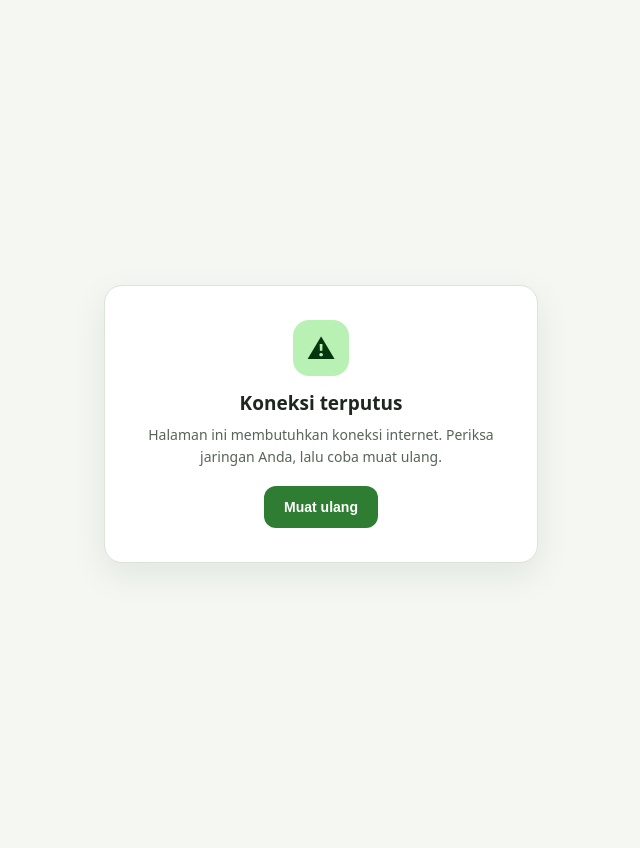
After one commit to ha-neko/pondokhuda, a Laravel app: page /offline.html in a window 1280 px wide. The commit adds this page. Shown: the whole page, without its empty margins (319-959 px from the left). Run offline with Laravel 8, Linux system fonts and the light colour scheme.

Commit message:
feat(web): add PWA for management portal

```diff
--- /dev/null
+++ b/web/public/offline.html
@@ -0,0 +1,39 @@
+<!doctype html>
+<html lang="id">
+<head>
+  <meta charset="UTF-8">
+  <meta name="viewport" content="width=device-width, initial-scale=1">
+  <title>Koneksi terputus · Pondok Huda</title>
+  <style>
+    body {
+      margin: 0; min-height: 100dvh; display: grid; place-items: center;
+      font-family: ui-sans-serif, system-ui, -apple-system, "Segoe UI", Roboto, Arial, sans-serif;
+      background: #f4f7f2; color: #1e2620; text-align: center; padding: 24px;
+    }
+    .card {
+      max-width: 380px; background: #ffffff; border: 1px solid #dbe4d5;
+      border-radius: 18px; padding: 34px 26px; box-shadow: 0 12px 36px rgba(10,40,20,.08);
+    }
+    .badge {
+      display: inline-grid; place-items: center; width: 56px; height: 56px;
+      border-radius: 16px; background: #b9f1b4; color: #05360d; font-size: 28px;
+      margin-bottom: 14px;
+    }
+    h1 { font-size: 19px; margin: 0 0 8px; }
+    p { font-size: 14px; line-height: 1.6; color: #57645a; margin: 0 0 18px; }
+    button {
+      min-height: 42px; padding: 0 20px; border: 0; border-radius: 12px; cursor: pointer;
+      background: #2e7d32; color: #ffffff; font-weight: 700; font-size: 14px;
+    }
+    button:hover { filter: brightness(.95); }
+  </style>
+</head>
+<body>
+  <div class="card">
+    <div class="badge">⚠</div>
+    <h1>Koneksi terputus</h1>
+    <p>Halaman ini membutuhkan koneksi internet. Periksa jaringan Anda, lalu coba muat ulang.</p>
+    <button onclick="location.reload()">Muat ulang</button>
+  </div>
+</body>
+</html>
```
Also changed, not shown: web/public/sw.js (added, +75 -0 lines), web/resources/views/layouts/app.blade.php (+15 -0 lines), web/resources/views/layouts/header.blade.php (+16 -0 lines), web/public/icons/icon-192.png (added), web/public/icons/icon-512.png (added), web/public/icons/icon-maskable-512.png (added), web/public/manifest.webmanifest (added).
